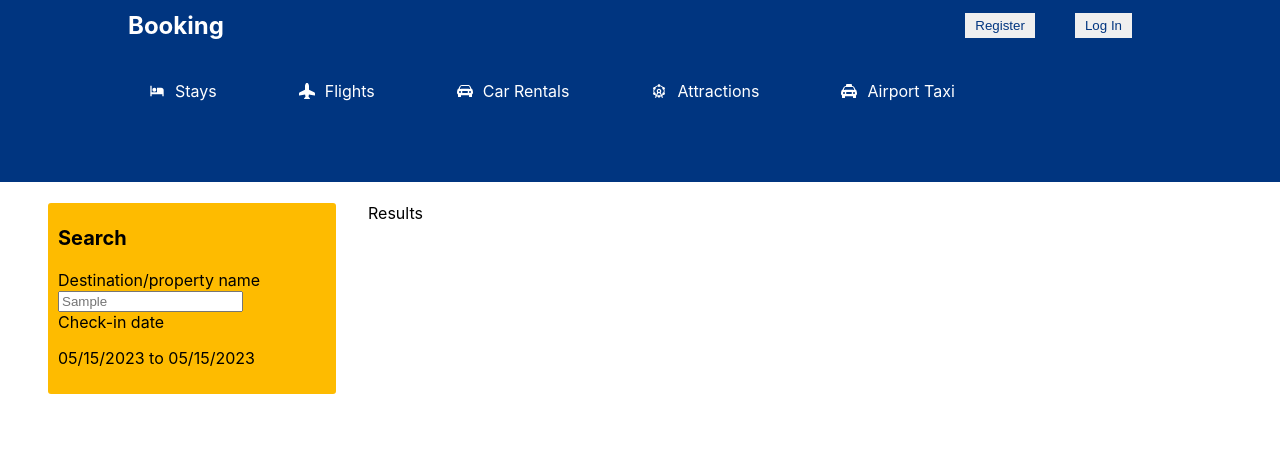
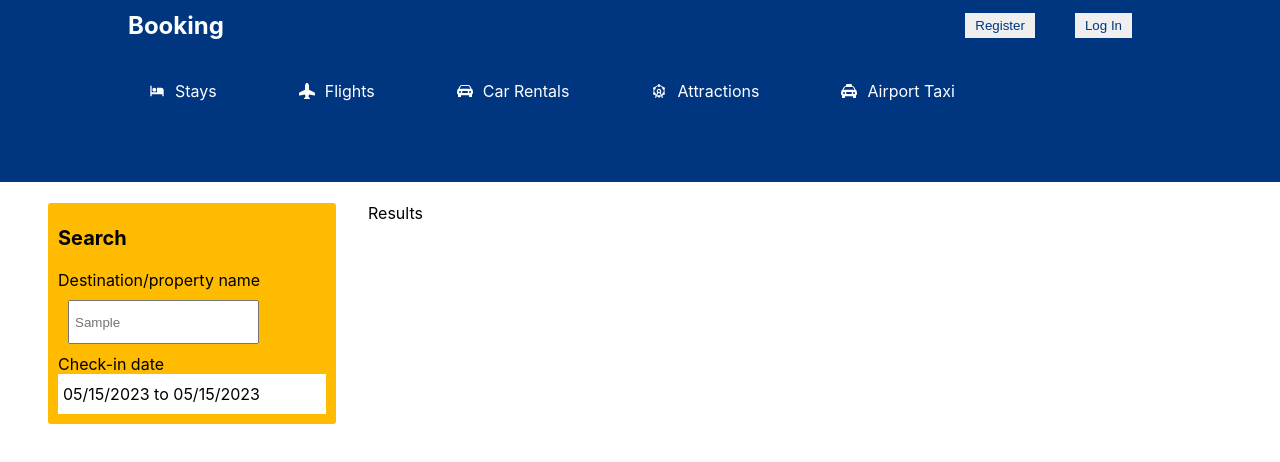
Before and after one commit to jessnmo/hotel-booking, a React (Create React App) app in the folder code/: page / in a window 1280 px wide. Both pictures are taken after typing "Sample" into the empty fields and a click on the button "Search". Shown: the top 462 px of the page. Built offline with nearby package versions, Linux system fonts and the light colour scheme.

Commit message:
giving date limit to both DateRange search in home and /search page

```diff
--- a/code/src/components/Header.jsx
+++ b/code/src/components/Header.jsx
@@ -226,6 +226,7 @@
 										onChange={(item) => setDate([item.selection])}
 										moveRangeOnFirstSelection={false}
 										ranges={date}
+										minDate={new Date()}
 										className="date-range"
 									/>
 								)}
--- a/code/src/pages/SearchResults.jsx
+++ b/code/src/pages/SearchResults.jsx
@@ -4,6 +4,7 @@
 import { useLocation } from 'react-router-dom';
 import { useState } from 'react';
 import { format } from 'date-fns';
+import { DateRange } from 'react-date-range';
 
 //This is the search result page, that's why we're showing the header a bit different, meaning a smaller margin because we don't see to see the search bar
 //this will return the page when you clicked one of the search from search bar
@@ -41,15 +42,28 @@
 
 const Label = styled.label``;
 
-const Input = styled.input``;
+const Input = styled.input`
+	height: 30px;
+	padding: 5px;
+	margin: 10px;
+`;
+
+const Span = styled.span`
+	background-color: white;
+	padding: 5px;
+	height: 30px;
+	display: flex;
+	align-items: center;
+`;
 
 const SearchResults = () => {
 	const location = useLocation();
-	console.log(location);
+	//console.log(location);
 
 	const [destination, setDestination] = useState(location.state.destination); // we can see from the console that the destination is under state, and the whole object is location
 	const [date, setDate] = useState(location.state.date); // we can see from the console that the destination is under state, and the whole object is location
 	const [options, setOptions] = useState(location.state.options); // we can see from the console that the destination is under state, and the whole object is location
+	const [openDateSearch, setOpenDateSearch] = useState(false);
 
 	return (
 		<div>
@@ -65,10 +79,19 @@
 						</SearchForm>
 						<SearchForm>
 							<Label>Check-in date</Label>
-							<p>{`${format(date[0].startDate, 'MM/dd/yyyy')} to ${format(
+							<Span
+								onClick={() => setOpenDateSearch(!openDateSearch)}
+							>{`${format(date[0].startDate, 'MM/dd/yyyy')} to ${format(
 								date[0].endDate,
 								'MM/dd/yyyy'
-							)}`}</p>
+							)}`}</Span>
+							{openDateSearch && (
+								<DateRange
+									onChange={(item) => setDate([item.selection])}
+									minDate={new Date()}
+									ranges={date}
+								></DateRange>
+							)}
 						</SearchForm>
 					</ResultSearchBar>
 					<ResultDetails>Results</ResultDetails>
```
